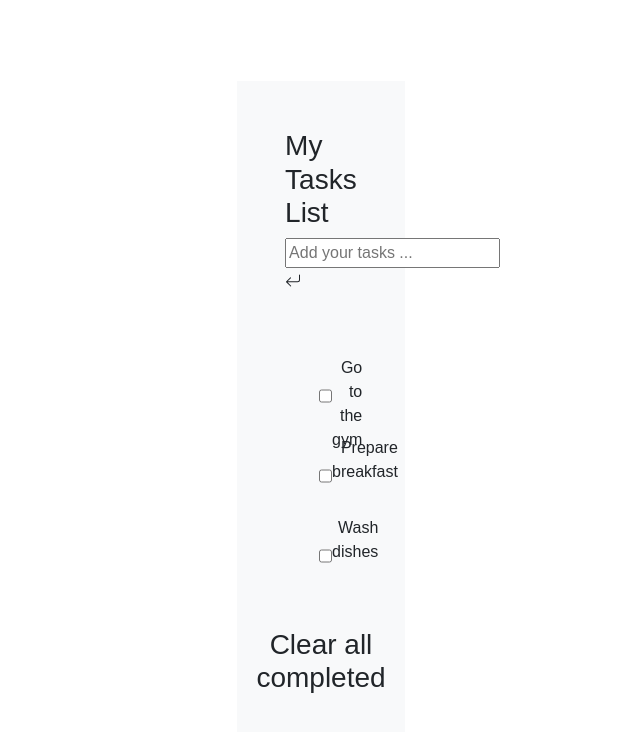
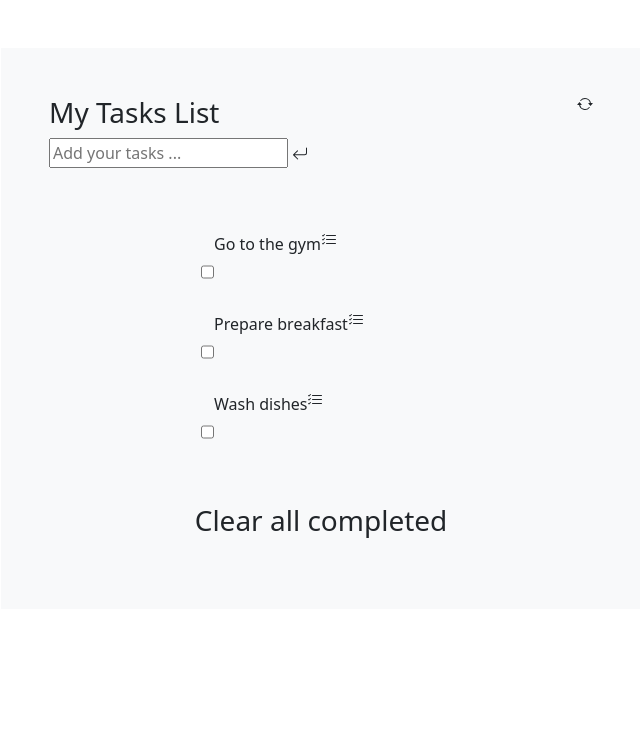
Before and after one commit to Aduda-Boaz/ToDoList, a website built with webpack: page src/index.html in a window 1280 px wide. Shown: the whole page, without its empty margins (319-959 px from the left). Built offline with nearby package versions, Linux system fonts and the light colour scheme.

Commit message:
Modify the list items

```diff
--- a/src/index.html
+++ b/src/index.html
@@ -7,7 +7,6 @@
   <meta name="viewport" content="width=device-width, initial-scale=1.0">
   <link href="https://cdn.jsdelivr.net/npm/bootstrap@5.1.3/dist/css/bootstrap.min.css" rel="stylesheet"
     integrity="sha384-1BmE4kWBq78iYhFldvKuhfTAU6auU8tT94WrHftjDbrCEXSU1oBoqyl2QvZ6jIW3" crossorigin="anonymous">
-  <link href="//netdna.bootstrapcdn.com/font-awesome/3.2.1/css/font-awesome.css" rel="stylesheet">
   <title>To-Do-List</title>
 </head>
 
--- a/src/style.css
+++ b/src/style.css
@@ -1,13 +1,3 @@
-body {
-  margin: 0;
-  width: 100vw;
-  height: 100vh;
-  font-family: Arial, Helvetica, sans-serif;
-  display: flex;
-  justify-content: center;
-  align-items: center;
-}
-
 li {
   height: 10vh;
 }
```
Also changed, not shown: dist/index.html, dist/main.js, src/dist/index.dev.js (added).
